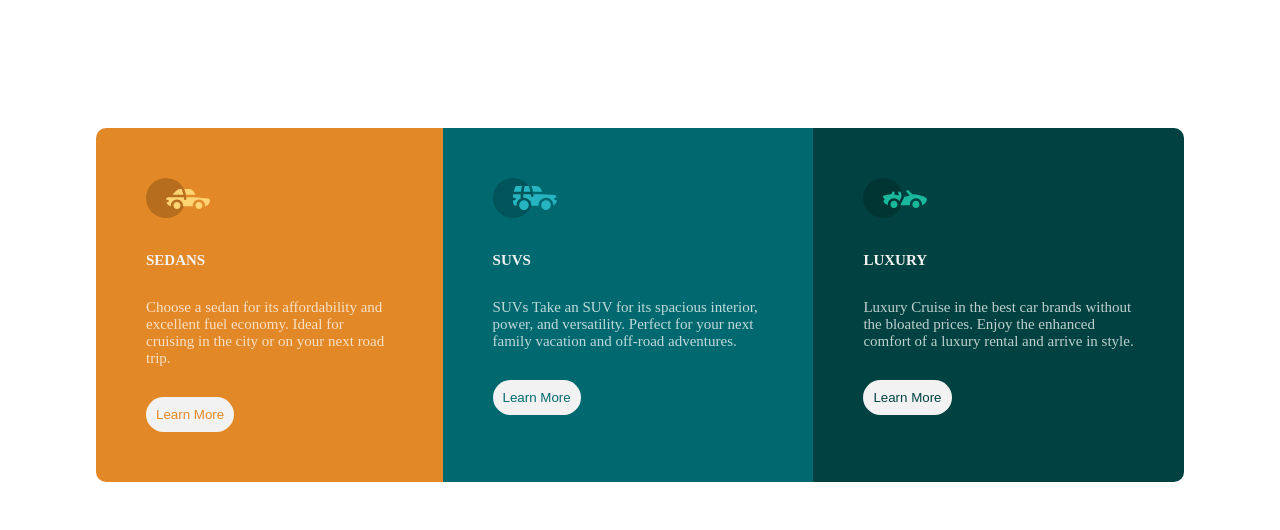
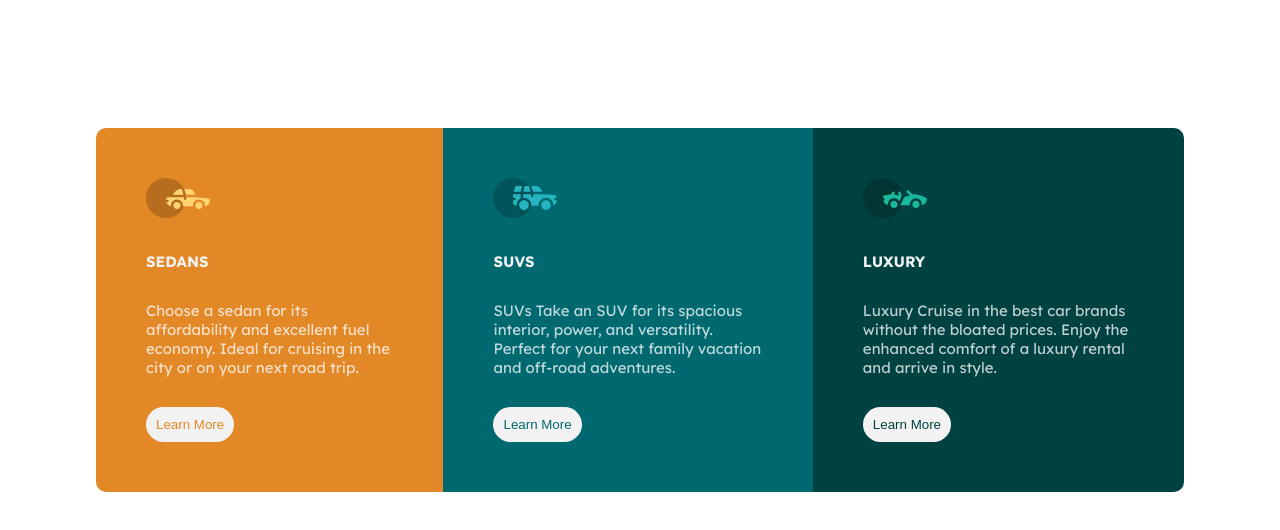
Before and after one commit to sakhawat25/frontendmentor_three_column_challenge, a plain HTML site: page index.html in a window 1280 px wide. Drawn offline with Linux system fonts and the light colour scheme.

Commit message:
added font style

```diff
--- a/index.html
+++ b/index.html
@@ -4,6 +4,11 @@
     <meta charset="UTF-8">
     <meta http-equiv="X-UA-Compatible" content="IE=edge">
     <meta name="viewport" content="width=device-width, initial-scale=1.0">
+    <!-- google fonts -->
+    <link rel="preconnect" href="https://fonts.googleapis.com">
+    <link rel="preconnect" href="https://fonts.gstatic.com" crossorigin>
+    <link href="https://fonts.googleapis.com/css2?family=Lexend+Deca:wght@400;700&display=swap" rel="stylesheet">
+
     <link rel="icon" type="image/png" size="32x32" href="images/favicon-32x32.png">
     <title>Three Column Components</title>
     <link rel="stylesheet" href="style.css">
--- a/style.css
+++ b/style.css
@@ -5,6 +5,7 @@
 }
 
 body {
+    font-family: 'Lexend Deca', sans-serif;
     font-size: 15px;
 }
 
```
